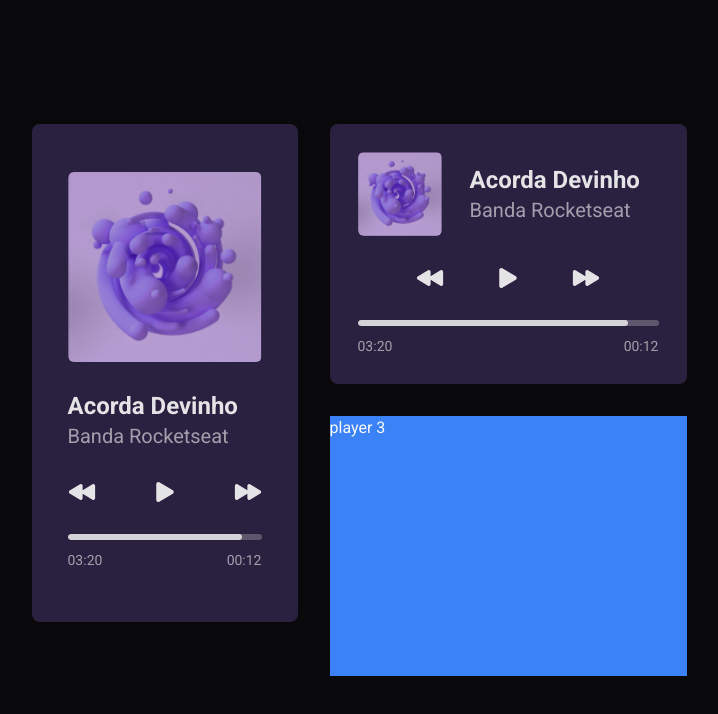
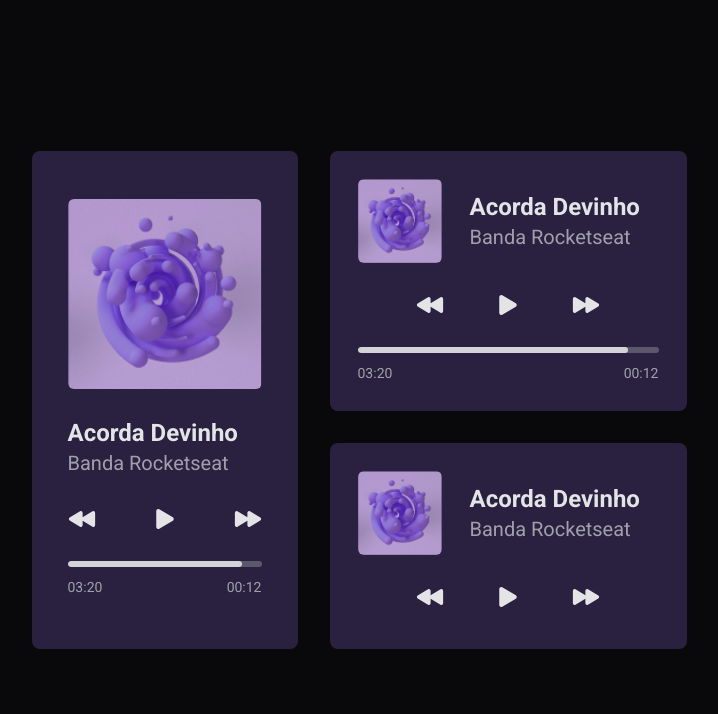
Before and after one commit to PabloXT14/boracodar, a React (Vite) app in the folder desafio-01-music-player/: page / in a window 1280 px wide. Shown: the top 714 px of the page, without its empty margins (281-999 px from the left). Built offline with nearby package versions, Linux system fonts and the light colour scheme.

Commit message:
feat: (challenge 01) create short-music-card base style

```diff
--- a/desafio-01-music-player/src/app.tsx
+++ b/desafio-01-music-player/src/app.tsx
@@ -1,13 +1,14 @@
 import { LongMusicCard } from './components/long-music-card'
 import { MiddleMusicCard } from './components/middle-music-card'
+import { ShortMusicCard } from './components/short-music-card'
 
 export function App() {
   return (
     <div className="flex h-full min-h-screen w-full items-center justify-center">
-      <div className="grid w-full gap-8 px-4 py-8 align-middle md:w-fit md:grid-cols-[266px_357px] md:grid-rows-2">
+      <div className="grid w-full gap-8 px-4 py-8 align-middle md:w-fit md:grid-cols-[266px_357px] md:grid-rows-[auto_1fr]">
         <LongMusicCard className="md:row-span-2 md:h-[498px]" />
-        <MiddleMusicCard className="" />
-        <div className="bg-blue-500">player 3</div>
+        <MiddleMusicCard className="h-fit" />
+        <ShortMusicCard className="" />
       </div>
     </div>
   )
--- /dev/null
+++ b/desafio-01-music-player/src/components/short-music-card/index.tsx
@@ -0,0 +1,47 @@
+import { twMerge } from 'tailwind-merge'
+import bgMusic from '../../assets/images/bg-music.png'
+import { IoPlay, IoPlayBack, IoPlayForward } from 'react-icons/io5'
+
+type ShortMusicCardProps = {
+  className?: string
+}
+
+export const ShortMusicCard = ({ className }: ShortMusicCardProps) => {
+  return (
+    <div
+      className={twMerge(
+        'flex flex-col gap-7 rounded-lg bg-violet-950 p-7',
+        className,
+      )}
+    >
+      {/* Card Info  */}
+      <div className="flex items-center gap-7">
+        <div className="size-[84px] overflow-hidden rounded-md">
+          <img src={bgMusic} alt="" className="h-full w-full object-cover" />
+        </div>
+
+        <div>
+          <h2 className="text-2xl font-bold text-zinc-200">Acorda Devinho</h2>
+          <span className="text-xl font-normal text-zinc-200/65">
+            Banda Rocketseat
+          </span>
+        </div>
+      </div>
+
+      {/* Card Actions */}
+      <div className="mx-auto flex items-center gap-[50px]">
+        <button className="text-zinc-200">
+          <IoPlayBack size={28} />
+        </button>
+
+        <button className="text-zinc-200">
+          <IoPlay size={28} />
+        </button>
+
+        <button className="text-zinc-200">
+          <IoPlayForward size={28} />
+        </button>
+      </div>
+    </div>
+  )
+}
```
